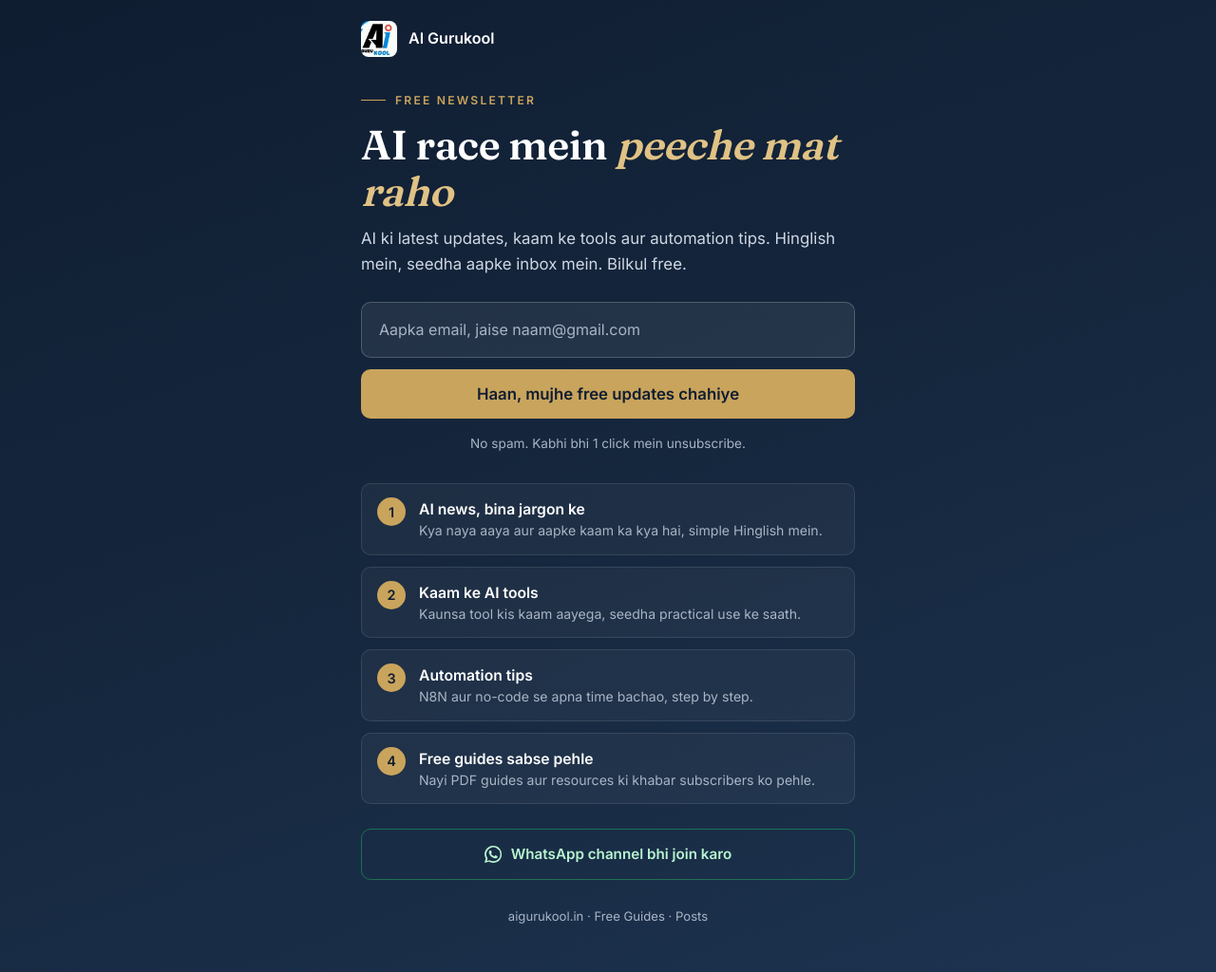
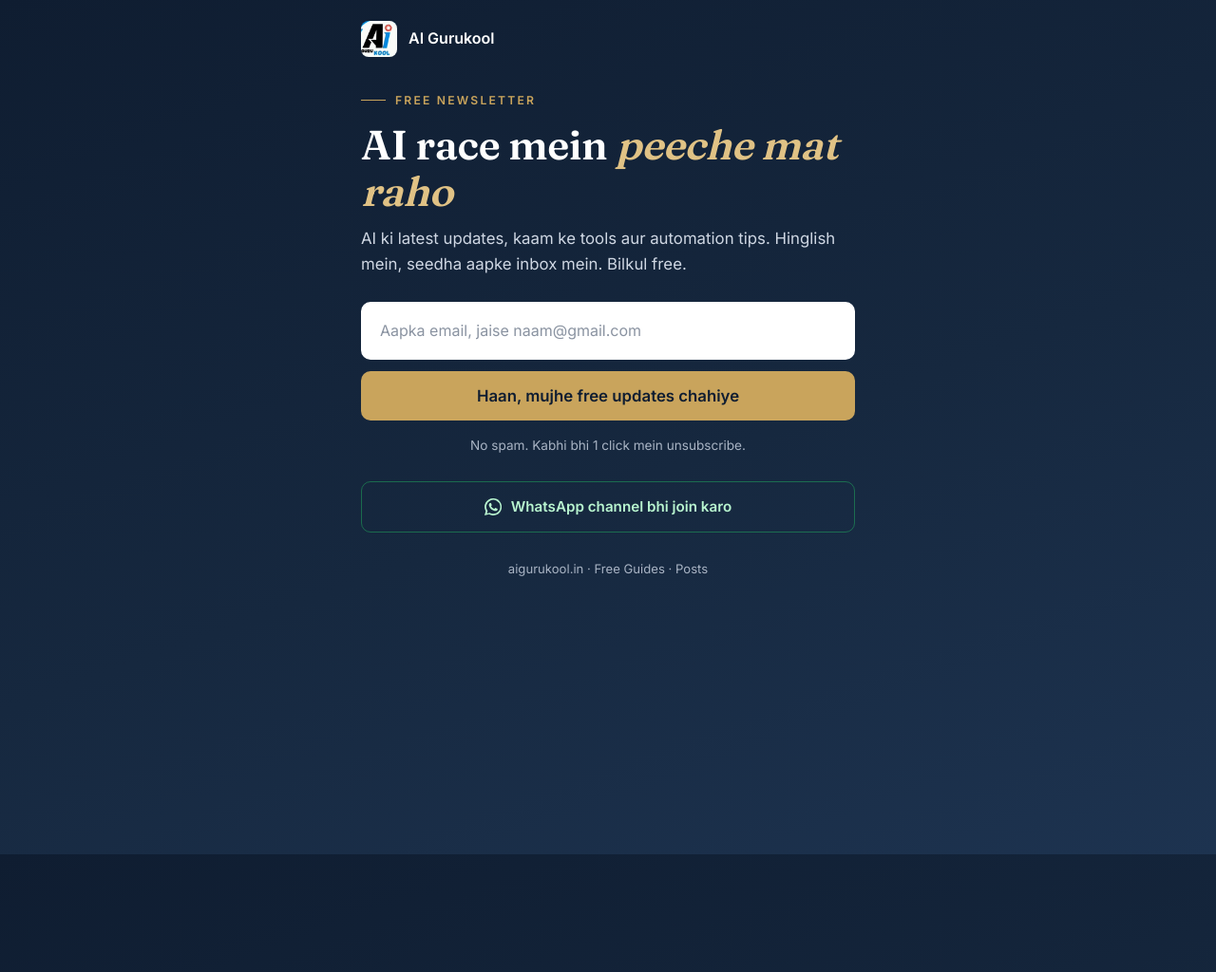
Before and after one commit to aigurukool/ai-seekhega-india, a Jekyll site: the page subscribe/index.html, which Jekyll copies as it is, in a window 1280 px wide. Shown: the whole page at 95% size. Built offline with Jekyll 4.4.1, drawn with Linux system fonts in a browser that asks for light colours; after the commit the page ends 900 px from its top, so only the background shows below that.

Commit message:
Subscribe page: white email box, remove benefit list
Co-Authored-By: Claude Opus 5.5 <noreply@anthropic.com>
Claude-Session: https://claude.ai/code/session_01A3rtC8r8PUZ5ZT7LLTR7D5

```diff
--- a/subscribe/index.html
+++ b/subscribe/index.html
@@ -32,9 +32,9 @@ h1{font-size:clamp(2rem,7vw,2.7rem);margin-bottom:12px}
 h1 em{font-style:italic;color:var(--gold2)}
 .lead{color:#cfd7e3;font-size:1.05rem;margin-bottom:26px}
 form{display:flex;flex-direction:column;gap:12px}
-input[type=email]{width:100%;padding:16px 18px;border-radius:10px;border:1px solid rgba(255,255,255,.2);background:rgba(255,255,255,.07);color:#fff;font:inherit;font-size:1rem}
-input[type=email]::placeholder{color:var(--muted-d)}
-input[type=email]:focus{outline:none;border-color:var(--gold)}
+input[type=email]{width:100%;padding:16px 18px;border-radius:10px;border:2px solid #fff;background:#fff;color:var(--ink);font:inherit;font-size:1rem}
+input[type=email]::placeholder{color:#8a93a1}
+input[type=email]:focus{outline:none;border-color:var(--gold);box-shadow:0 0 0 3px rgba(201,164,92,.35)}
 .hp{display:none}
 button{padding:16px 22px;border-radius:10px;border:0;background:var(--gold);color:var(--navy);font:600 1.05rem Inter,system-ui,sans-serif;cursor:pointer}
 button:hover{background:var(--gold2)}
@@ -43,11 +43,6 @@ button:disabled{opacity:.6;cursor:wait}
 .msg{margin-top:12px;font-size:.95rem;padding:12px 14px;border-radius:10px}
 .msg.ok{background:rgba(37,211,102,.16);color:#b8f5cf}
 .msg.bad{background:rgba(255,73,73,.16);color:#ffc4c4}
-.ben{list-style:none;margin:30px 0 0;display:grid;gap:12px}
-.ben li{display:flex;gap:14px;align-items:flex-start;border:1px solid var(--line-d);background:rgba(255,255,255,.04);border-radius:10px;padding:14px 16px}
-.ben .n{flex:none;width:30px;height:30px;border-radius:50%;background:var(--gold);color:var(--navy);display:grid;place-items:center;font-weight:700;font-size:.9rem}
-.ben b{display:block;font-size:.98rem}
-.ben span{display:block;color:var(--muted-d);font-size:.88rem;line-height:1.45}
 .wa{display:flex;align-items:center;justify-content:center;gap:10px;margin-top:26px;padding:14px;border-radius:10px;border:1px solid rgba(37,211,102,.4);color:#b8f5cf;font-weight:600;font-size:.95rem}
 .wa svg{width:18px;height:18px;fill:currentColor}
 .foot{text-align:center;color:var(--muted-d);font-size:.82rem;margin-top:28px}
@@ -70,12 +65,6 @@ button:disabled{opacity:.6;cursor:wait}
   </form>
   <div class="msg" role="status" hidden></div>
 
-  <ul class="ben">
-    <li><div class="n">1</div><div><b>AI news, bina jargon ke</b><span>Kya naya aaya aur aapke kaam ka kya hai, simple Hinglish mein.</span></div></li>
-    <li><div class="n">2</div><div><b>Kaam ke AI tools</b><span>Kaunsa tool kis kaam aayega, seedha practical use ke saath.</span></div></li>
-    <li><div class="n">3</div><div><b>Automation tips</b><span>N8N aur no-code se apna time bachao, step by step.</span></div></li>
-    <li><div class="n">4</div><div><b>Free guides sabse pehle</b><span>Nayi PDF guides aur resources ki khabar subscribers ko pehle.</span></div></li>
-  </ul>
 
   <a class="wa" href="https://whatsapp.com/channel/0029Va7C8ZA3mFY86O4FQ81w" target="_blank" rel="noopener"><svg viewBox="0 0 24 24"><path d="M17.5 14.4c-.3-.1-1.8-.9-2-1-.3-.1-.5-.1-.7.1l-.9 1.2c-.2.2-.3.2-.6.1a8 8 0 0 1-4-3.5c-.3-.5.3-.5.9-1.6.1-.2 0-.4 0-.5l-.9-2.2c-.2-.6-.5-.5-.7-.5h-.6c-.2 0-.5.1-.8.4-.3.3-1 1-1 2.5s1.1 2.9 1.2 3.1c.1.2 2.1 3.2 5.1 4.5 1.9.8 2.6.9 3.6.7.6-.1 1.8-.7 2-1.5.3-.7.3-1.3.2-1.5l-.8-.3zM12 21.8a9.8 9.8 0 0 1-5-1.4l-3.6.9 1-3.5A9.8 9.8 0 1 1 12 21.8zM12 0a12 12 0 0 0-10.3 18L0 24l6.2-1.6A12 12 0 1 0 12 0z"/></svg>WhatsApp channel bhi join karo</a>
 
```
